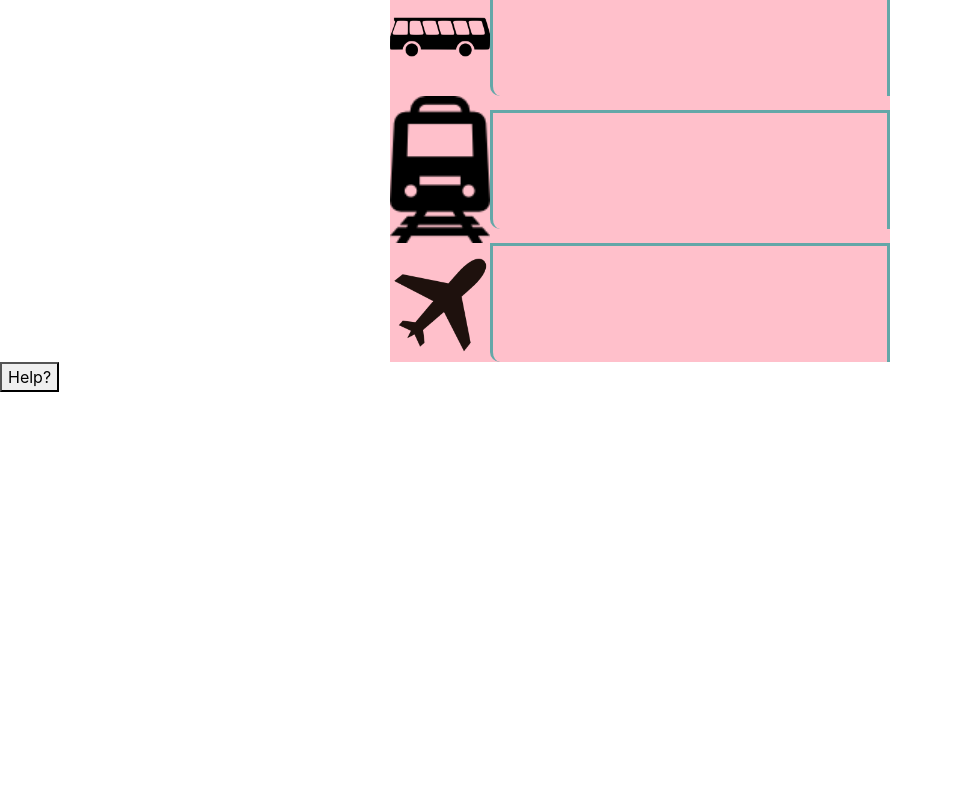
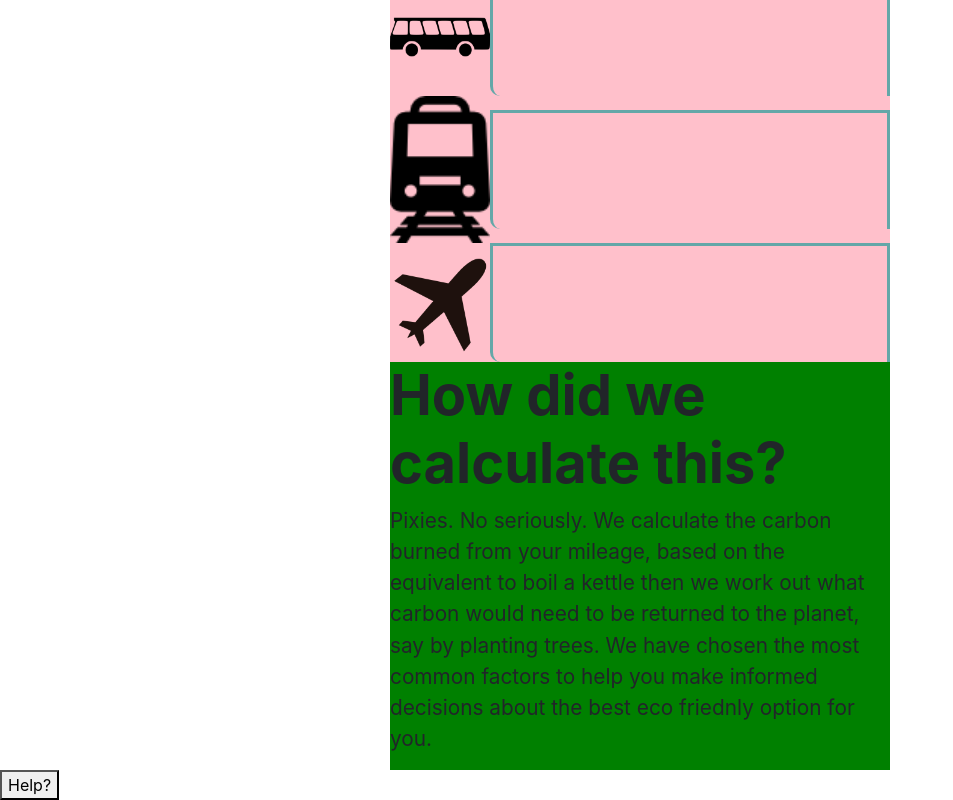
Before and after one commit to SchoolOfCode/w20_final-project-team-e, a React (Create React App) app: page / in a window 1280 px wide. Shown: the part 1466-2266 px from the top of the page, without its empty margins (0-953 px from the left). Before the commit the page ends 1858 px from the top, so only its background shows below. Built offline with nearby package versions, Linux system fonts and the light colour scheme.

Commit message:
added results card calculation text

```diff
--- a/src/components/ResultsSection/ResultsSection.js
+++ b/src/components/ResultsSection/ResultsSection.js
@@ -67,6 +67,14 @@ export default function ResultsSection(props) {
           formData={props.formData}
           vehicleImg={planeImg}
         />
+        <h1>How did we calculate this?</h1>
+        <p>
+          Pixies. No seriously. We calculate the carbon burned from your
+          mileage, based on the equivalent to boil a kettle then we work out
+          what carbon would need to be returned to the planet, say by planting
+          trees. We have chosen the most common factors to help you make
+          informed decisions about the best eco friednly option for you.
+        </p>
       </div>
     </StyledResultsSection>
   );
```
